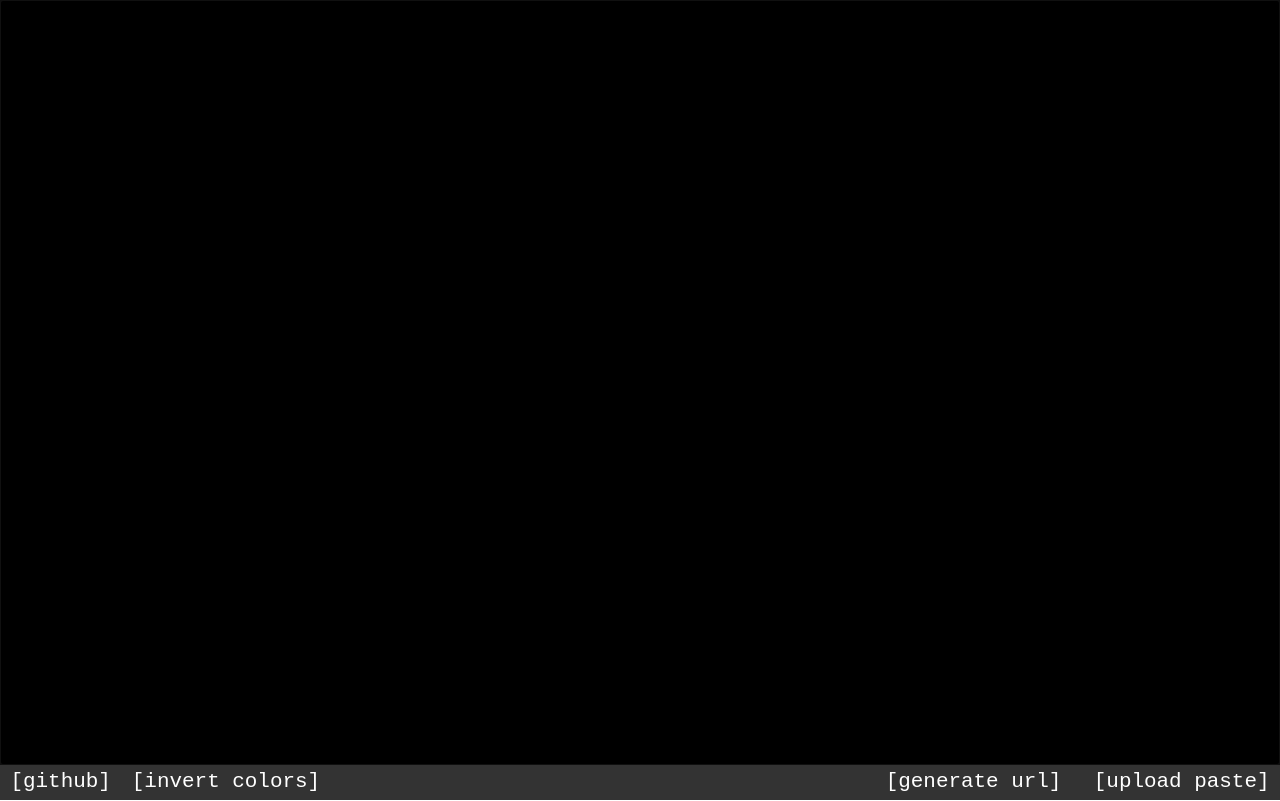
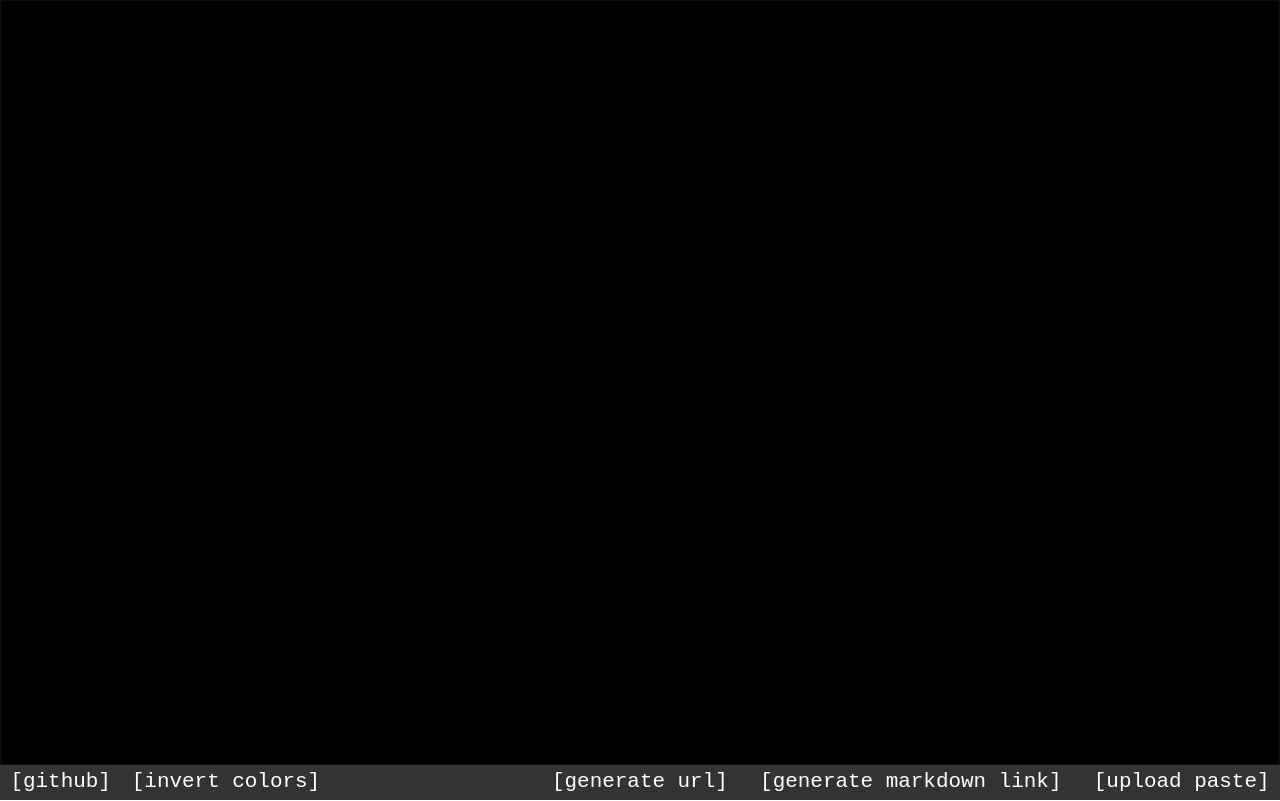
Before and after one commit to Falcn8/paste, a plain HTML site: page index.html in a window 1280 px wide. Drawn offline with Linux system fonts and the light colour scheme.

Commit message:
Update index.html

```diff
--- a/index.html
+++ b/index.html
@@ -126,10 +126,16 @@ body.invert #nav a:hover {
                 var reader = new FileReader();
                 reader.onload = function () {
                     var base64 = reader.result.substr(reader.result.indexOf(",") + 1);
-                    var url = "https://" + location.host + location.pathname + "#" + base64;
+                    var url;
+                    if (format === 'markdown') {
+                        url = "https://" + location.host + "/markdown.html#" + base64;
+                    } else {
+                        url = "https://" + location.host + location.pathname + "#" + base64;
+                    }
+
                     var result;
                     if (format === 'markdown') {
-                        result = "[paste](" + url + ")";
+                        result = "[markdown paste](" + url + ")";
                     } else {
                         result = url;
                     }
@@ -229,7 +235,7 @@ body.invert #nav a:hover {
             <a class="nav-left" href="https://github.com/falcn8/paste">[github]</a>
             <a class="nav-left" onclick="invert()">[invert colors]</a>
             <a onclick="url_generate('raw')">[generate url]</a>
-            <!-- <a onclick="url_generate('markdown')">[generate markdown link]</a> -->
+            <a onclick="url_generate('markdown')">[generate markdown link]</a>
             <input type="file" id="paste-upload" accept=".txt,.md,.json" style="display: none;" />
             <a onclick="document.getElementById('paste-upload').click()">[upload paste]</a>
         </span>
```
